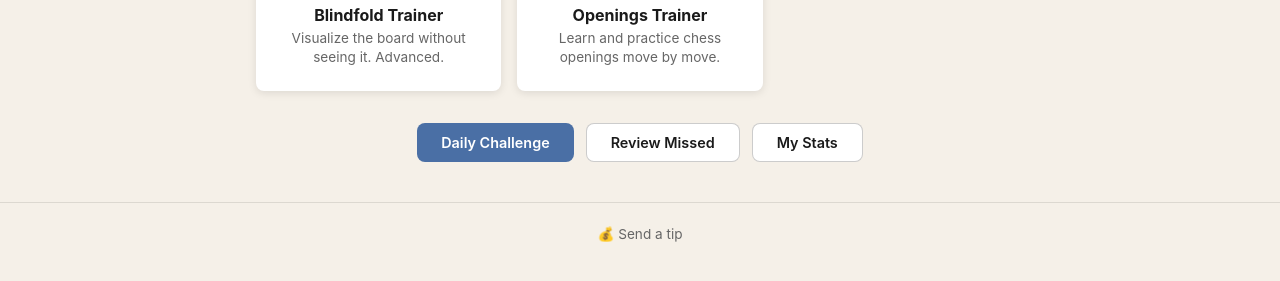
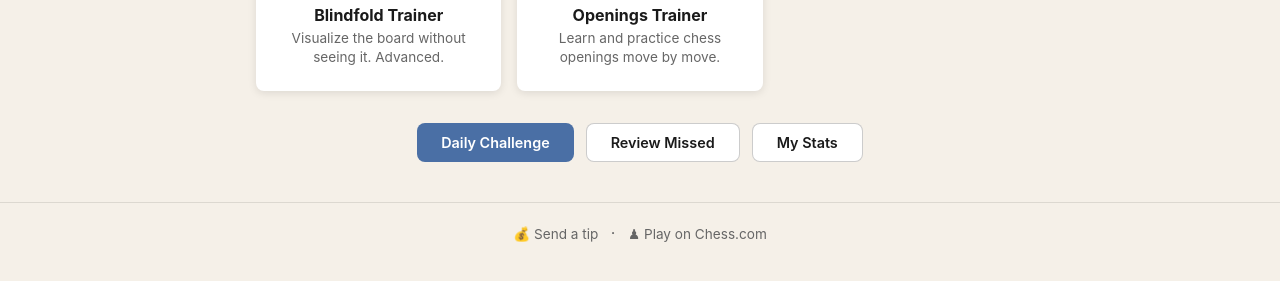
Before and after one commit to MustafaaAhmad/chess-pattern-trainer, a website: page index.html in a window 1280 px wide. Shown: the part 371-652 px from the top of the page. Drawn offline with Linux system fonts and the light colour scheme.

Commit message:
Add chess.com play link in footer

```diff
--- a/index.html
+++ b/index.html
@@ -210,6 +210,8 @@
     </main>
     <footer style="text-align:center;padding:20px 16px;border-top:1px solid rgba(0,0,0,0.1);margin-top:24px;">
       <a href="https://paypal.me/supportmustafaa" target="_blank" rel="noopener noreferrer" style="color:var(--color-text-secondary);text-decoration:none;font-size:0.85rem;transition:color 0.2s;" onmouseover="this.style.color='var(--color-text)'" onmouseout="this.style.color='var(--color-text-secondary)'">💰 Send a tip</a>
+      <span style="color:var(--color-text-secondary);margin:0 8px;">·</span>
+      <a href="https://www.chess.com/play" target="_blank" rel="noopener noreferrer" style="color:var(--color-text-secondary);text-decoration:none;font-size:0.85rem;transition:color 0.2s;" onmouseover="this.style.color='var(--color-text)'" onmouseout="this.style.color='var(--color-text-secondary)'">♟ Play on Chess.com</a>
     </footer>
   </div>
 
```
